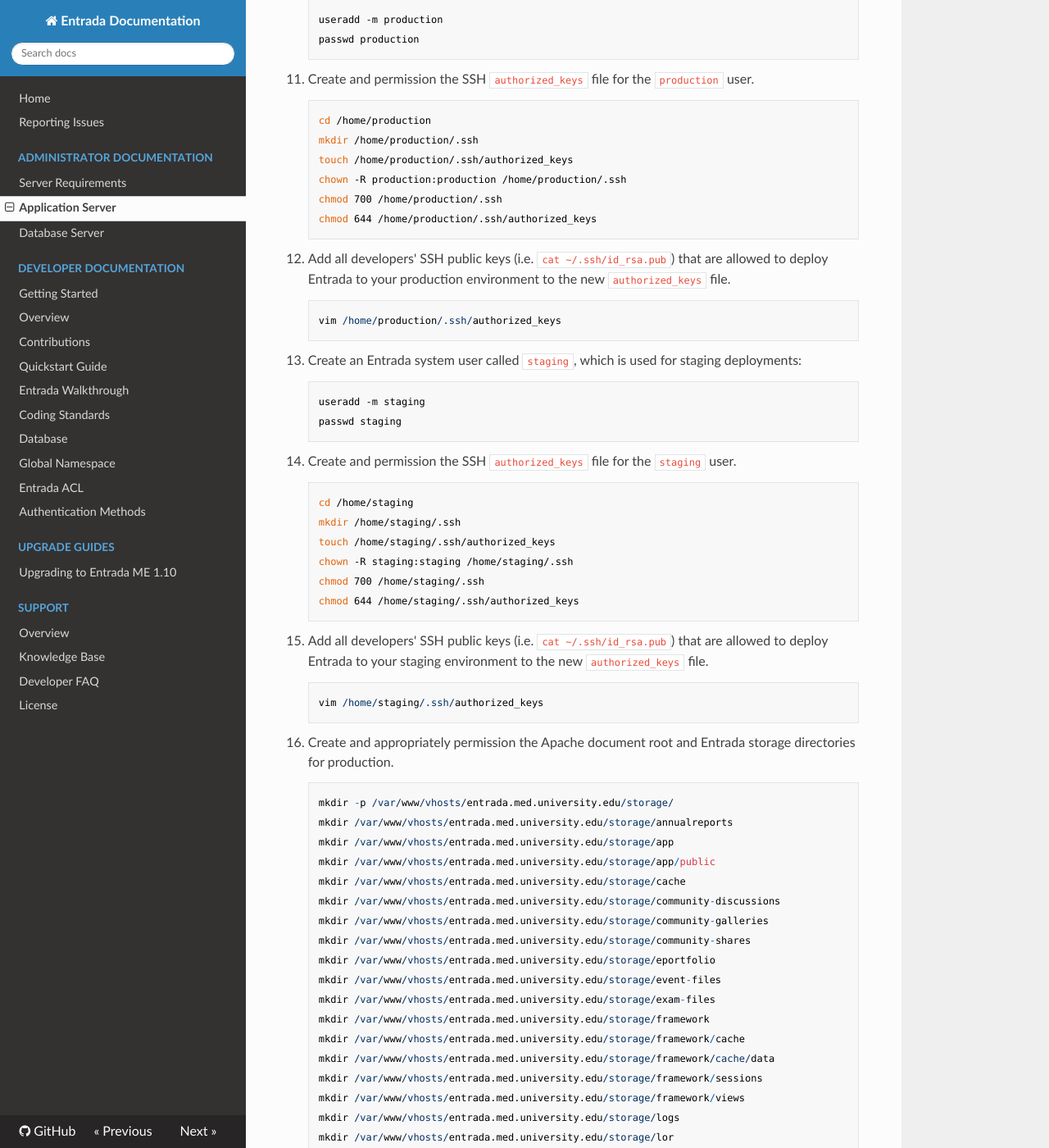
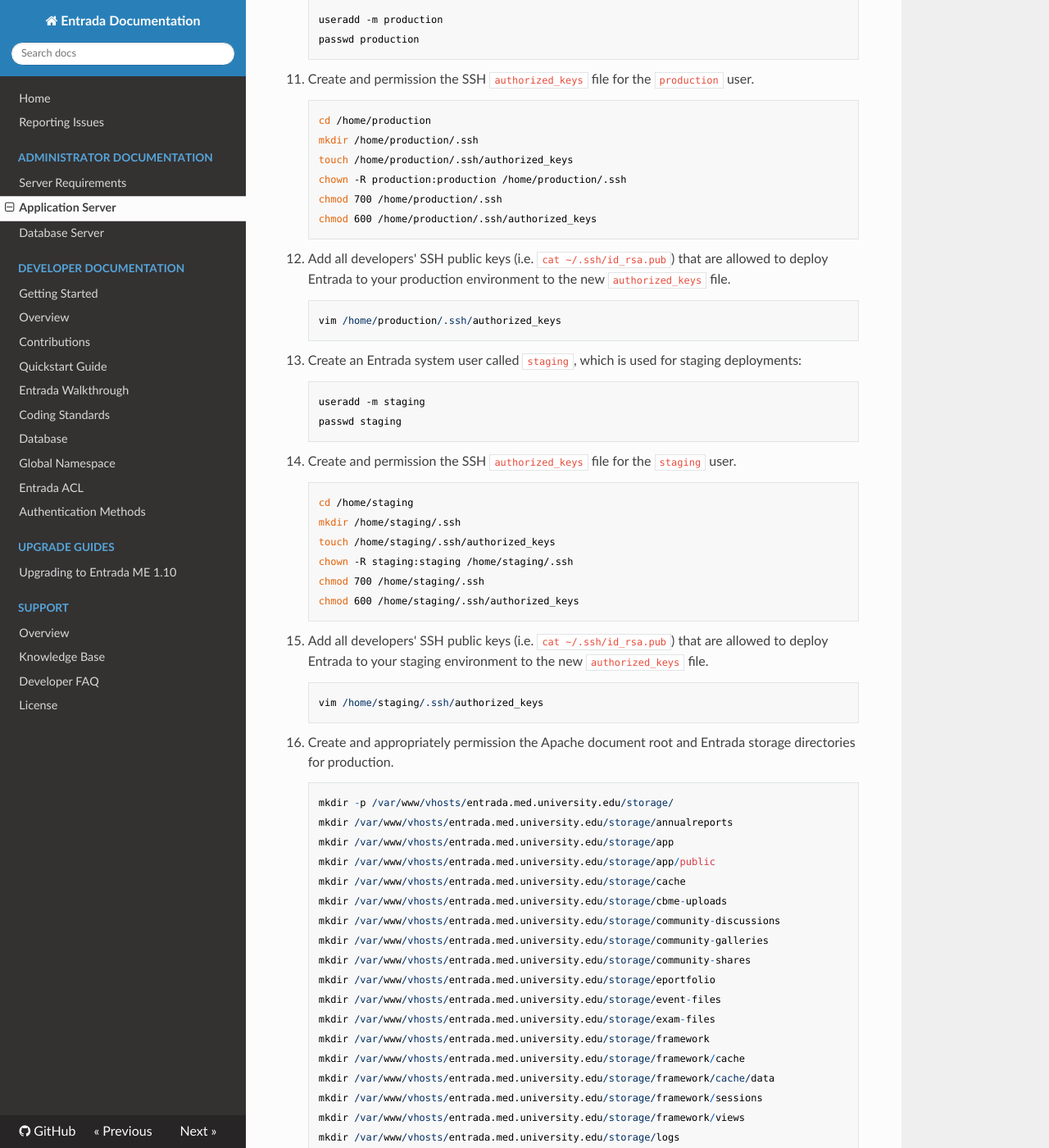
Before and after one commit to pyarmak/entrada-1x-docs, an MkDocs documentation site: the page built from docs/administrator/application-server.md, in a window 1280 px wide and 1400 px high, scrolled down 1735 px. Shown: the whole window at 82% size. Built offline with MkDocs 1.6.1, drawn with Linux system fonts in a browser that asks for light colours; nearby versions of some CDN libraries; old or Windows-style settings are respelled for this version of MkDocs; some of the changed text lies outside the part shown.

Commit message:
Updated permission of authorized_keys file; Added cbme-uploads directory to storage path, replaced Apache 2.2's "Allow from all" with Apache 2.4's "Require all granted".

```diff
--- a/docs/administrator/application-server.md
+++ b/docs/administrator/application-server.md
@@ -68,7 +68,7 @@ The hostnames that will be referenced throughout this document will be `entrada.
         touch /home/production/.ssh/authorized_keys
         chown -R production:production /home/production/.ssh
         chmod 700 /home/production/.ssh
-        chmod 644 /home/production/.ssh/authorized_keys
+        chmod 600 /home/production/.ssh/authorized_keys
 
 12. Add all developers' SSH public keys (i.e. `cat ~/.ssh/id_rsa.pub`) that are allowed to deploy Entrada to your production environment to the new `authorized_keys` file.
 
@@ -86,7 +86,7 @@ The hostnames that will be referenced throughout this document will be `entrada.
         touch /home/staging/.ssh/authorized_keys
         chown -R staging:staging /home/staging/.ssh
         chmod 700 /home/staging/.ssh
-        chmod 644 /home/staging/.ssh/authorized_keys
+        chmod 600 /home/staging/.ssh/authorized_keys
 
 15. Add all developers' SSH public keys (i.e. `cat ~/.ssh/id_rsa.pub`) that are allowed to deploy Entrada to your staging environment to the new `authorized_keys` file.
 
@@ -99,6 +99,7 @@ The hostnames that will be referenced throughout this document will be `entrada.
         mkdir /var/www/vhosts/entrada.med.university.edu/storage/app
         mkdir /var/www/vhosts/entrada.med.university.edu/storage/app/public
         mkdir /var/www/vhosts/entrada.med.university.edu/storage/cache
+        mkdir /var/www/vhosts/entrada.med.university.edu/storage/cbme-uploads
         mkdir /var/www/vhosts/entrada.med.university.edu/storage/community-discussions
         mkdir /var/www/vhosts/entrada.med.university.edu/storage/community-galleries
         mkdir /var/www/vhosts/entrada.med.university.edu/storage/community-shares
@@ -127,6 +128,7 @@ The hostnames that will be referenced throughout this document will be `entrada.
         mkdir /var/www/vhosts/staging.med.university.edu/storage/app
         mkdir /var/www/vhosts/staging.med.university.edu/storage/app/public
         mkdir /var/www/vhosts/staging.med.university.edu/storage/cache
+        mkdir /var/www/vhosts/staging.med.university.edu/storage/cbme-uploads
         mkdir /var/www/vhosts/staging.med.university.edu/storage/community-discussions
         mkdir /var/www/vhosts/staging.med.university.edu/storage/community-galleries
         mkdir /var/www/vhosts/staging.med.university.edu/storage/community-shares
```
Also changed, not shown: other parts of docs/administrator/application-server.md (+4 -8 lines).
